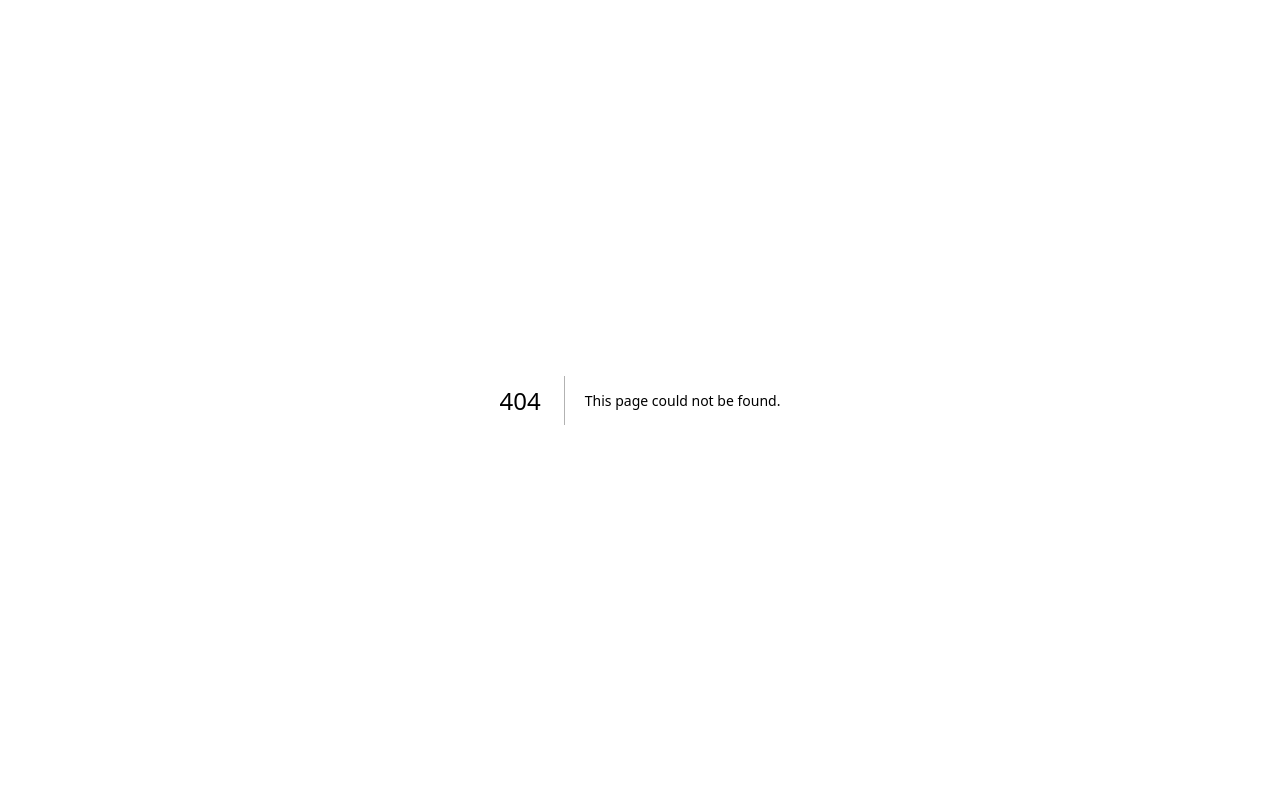
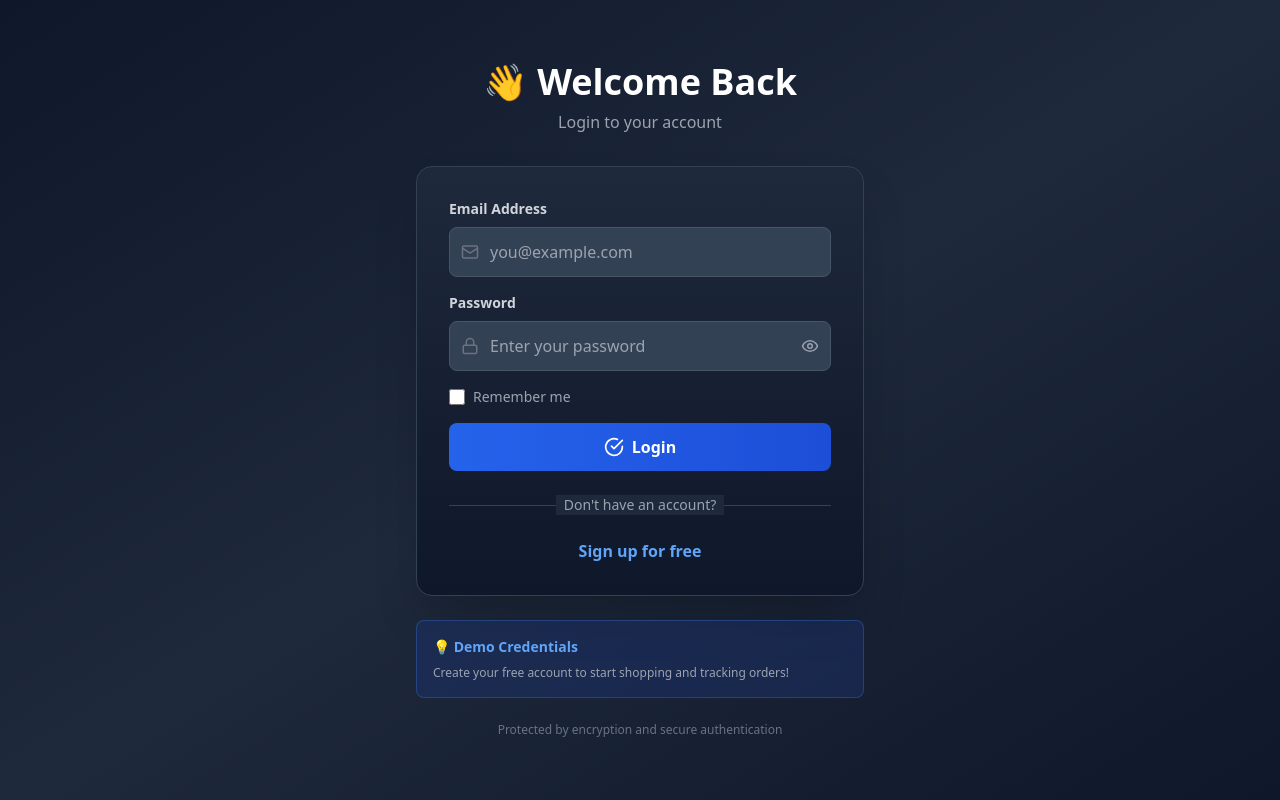
Before and after one commit to stichandlilo03-design/Dropshipping, a Next.js app: page /customer/login in a window 1280 px wide. Before the commit this address had no page. Built offline with nearby package versions, Linux system fonts and the light colour scheme.

Commit message:
Create page.jsx

```diff
--- /dev/null
+++ b/app/customer/login/page.jsx
@@ -0,0 +1,217 @@
+'use client';
+
+import { useState } from 'react';
+import { useRouter } from 'next/navigation';
+import Link from 'next/link';
+import { Mail, Lock, Eye, EyeOff, AlertCircle, Loader, CheckCircle } from 'lucide-react';
+
+export default function CustomerLogin() {
+  const router = useRouter();
+  const [loading, setLoading] = useState(false);
+  const [error, setError] = useState('');
+  const [showPassword, setShowPassword] = useState(false);
+  const [formData, setFormData] = useState({
+    email: '',
+    password: '',
+  });
+  const [formErrors, setFormErrors] = useState({});
+
+  const validateForm = () => {
+    const errors = {};
+
+    if (!formData.email || !formData.email.includes('@')) {
+      errors.email = 'Valid email required';
+    }
+    if (!formData.password) {
+      errors.password = 'Password required';
+    }
+
+    setFormErrors(errors);
+    return Object.keys(errors).length === 0;
+  };
+
+  const handleSubmit = async (e) => {
+    e.preventDefault();
+
+    if (!validateForm()) return;
+
+    setLoading(true);
+    setError('');
+
+    try {
+      const response = await fetch('/api/auth/customer/login', {
+        method: 'POST',
+        headers: { 'Content-Type': 'application/json' },
+        body: JSON.stringify(formData),
+      });
+
+      const data = await response.json();
+
+      if (data.success) {
+        // Save token and user data
+        if (typeof window !== 'undefined') {
+          localStorage.setItem('customerToken', data.token);
+          localStorage.setItem('customer', JSON.stringify(data.customer));
+        }
+
+        // Redirect to customer account
+        setTimeout(() => {
+          router.push('/customer/account');
+        }, 500);
+      } else {
+        setError(data.error || 'Login failed');
+      }
+    } catch (err) {
+      setError(err.message || 'An error occurred');
+    } finally {
+      setLoading(false);
+    }
+  };
+
+  const handleInputChange = (e) => {
+    const { name, value } = e.target;
+    setFormData(prev => ({
+      ...prev,
+      [name]: value,
+    }));
+    if (formErrors[name]) {
+      setFormErrors(prev => ({
+        ...prev,
+        [name]: '',
+      }));
+    }
+  };
+
+  return (
+    <div className="min-h-screen bg-gradient-to-br from-slate-900 via-slate-800 to-slate-900 flex items-center justify-center p-4">
+      {/* Background elements */}
+      <div className="absolute top-0 left-0 w-96 h-96 bg-blue-500/5 rounded-full blur-3xl -z-10"></div>
+      <div className="absolute bottom-0 right-0 w-96 h-96 bg-purple-500/5 rounded-full blur-3xl -z-10"></div>
+
+      <div className="w-full max-w-md">
+        {/* Header */}
+        <div className="text-center mb-8">
+          <h1 className="text-4xl font-bold text-white mb-2">👋 Welcome Back</h1>
+          <p className="text-gray-400">Login to your account</p>
+        </div>
+
+        {/* Login Form */}
+        <div className="bg-gradient-to-b from-slate-800 to-slate-900 rounded-2xl border border-slate-700 p-8 shadow-2xl">
+          {error && (
+            <div className="bg-red-900/30 border border-red-500/50 text-red-400 px-4 py-3 rounded-lg mb-6 flex items-start gap-3">
+              <AlertCircle size={18} className="flex-shrink-0 mt-0.5" />
+              <p className="text-sm">{error}</p>
+            </div>
+          )}
+
+          <form onSubmit={handleSubmit} className="space-y-4">
+            {/* Email */}
+            <div>
+              <label className="block text-sm font-semibold text-gray-300 mb-2">Email Address</label>
+              <div className="relative">
+                <Mail size={18} className="absolute left-3 top-1/2 transform -translate-y-1/2 text-gray-500" />
+                <input
+                  type="email"
+                  name="email"
+                  value={formData.email}
+                  onChange={handleInputChange}
+                  placeholder="you@example.com"
+                  className={`w-full px-4 py-3 pl-10 bg-slate-700 text-white border rounded-lg focus:outline-none focus:ring-2 focus:ring-blue-500 transition ${
+                    formErrors.email ? 'border-red-500' : 'border-slate-600'
+                  }`}
+                  disabled={loading}
+                  required
+                />
+              </div>
+              {formErrors.email && <p className="text-red-400 text-xs mt-1">{formErrors.email}</p>}
+            </div>
+
+            {/* Password */}
+            <div>
+              <label className="block text-sm font-semibold text-gray-300 mb-2">Password</label>
+              <div className="relative">
+                <Lock size={18} className="absolute left-3 top-1/2 transform -translate-y-1/2 text-gray-500" />
+                <input
+                  type={showPassword ? 'text' : 'password'}
+                  name="password"
+                  value={formData.password}
+                  onChange={handleInputChange}
+                  placeholder="Enter your password"
+                  className={`w-full px-4 py-3 pl-10 pr-10 bg-slate-700 text-white border rounded-lg focus:outline-none focus:ring-2 focus:ring-blue-500 transition ${
+                    formErrors.password ? 'border-red-500' : 'border-slate-600'
+                  }`}
+                  disabled={loading}
+                  required
+                />
+                <button
+                  type="button"
+                  onClick={() => setShowPassword(!showPassword)}
+                  disabled={loading}
+                  className="absolute right-3 top-1/2 transform -translate-y-1/2 text-gray-400 hover:text-gray-300 disabled:opacity-50"
+                >
+                  {showPassword ? <EyeOff size={18} /> : <Eye size={18} />}
+                </button>
+              </div>
+              {formErrors.password && <p className="text-red-400 text-xs mt-1">{formErrors.password}</p>}
+            </div>
+
+            {/* Remember Me */}
+            <label className="flex items-center gap-2 cursor-pointer">
+              <input type="checkbox" className="w-4 h-4 rounded accent-blue-500" disabled={loading} />
+              <span className="text-sm text-gray-400">Remember me</span>
+            </label>
+
+            {/* Submit Button */}
+            <button
+              type="submit"
+              disabled={loading}
+              className="w-full bg-gradient-to-r from-blue-600 to-blue-700 hover:from-blue-700 hover:to-blue-800 disabled:from-gray-600 disabled:to-gray-600 text-white py-3 font-semibold rounded-lg transition flex items-center justify-center gap-2 mt-6"
+            >
+              {loading ? (
+                <>
+                  <Loader size={20} className="animate-spin" />
+                  Logging in...
+                </>
+              ) : (
+                <>
+                  <CheckCircle size={20} />
+                  Login
+                </>
+              )}
+            </button>
+          </form>
+
+          {/* Divider */}
+          <div className="relative my-6">
+            <div className="absolute inset-0 flex items-center">
+              <div className="w-full border-t border-slate-700"></div>
+            </div>
+            <div className="relative flex justify-center text-sm">
+              <span className="px-2 bg-slate-800 text-gray-400">Don't have an account?</span>
+            </div>
+          </div>
+
+          {/* Register Link */}
+          <p className="text-center text-gray-400">
+            <Link href="/customer/register" className="text-blue-400 hover:text-blue-300 font-semibold transition">
+              Sign up for free
+            </Link>
+          </p>
+        </div>
+
+        {/* Info Box */}
+        <div className="mt-6 bg-blue-900/30 border border-blue-500/30 rounded-lg p-4">
+          <p className="text-sm text-blue-400 font-semibold mb-2">💡 Demo Credentials</p>
+          <p className="text-xs text-gray-400">
+            Create your free account to start shopping and tracking orders!
+          </p>
+        </div>
+
+        {/* Footer */}
+        <p className="text-center text-xs text-gray-500 mt-6">
+          Protected by encryption and secure authentication
+        </p>
+      </div>
+    </div>
+  );
+}
```
